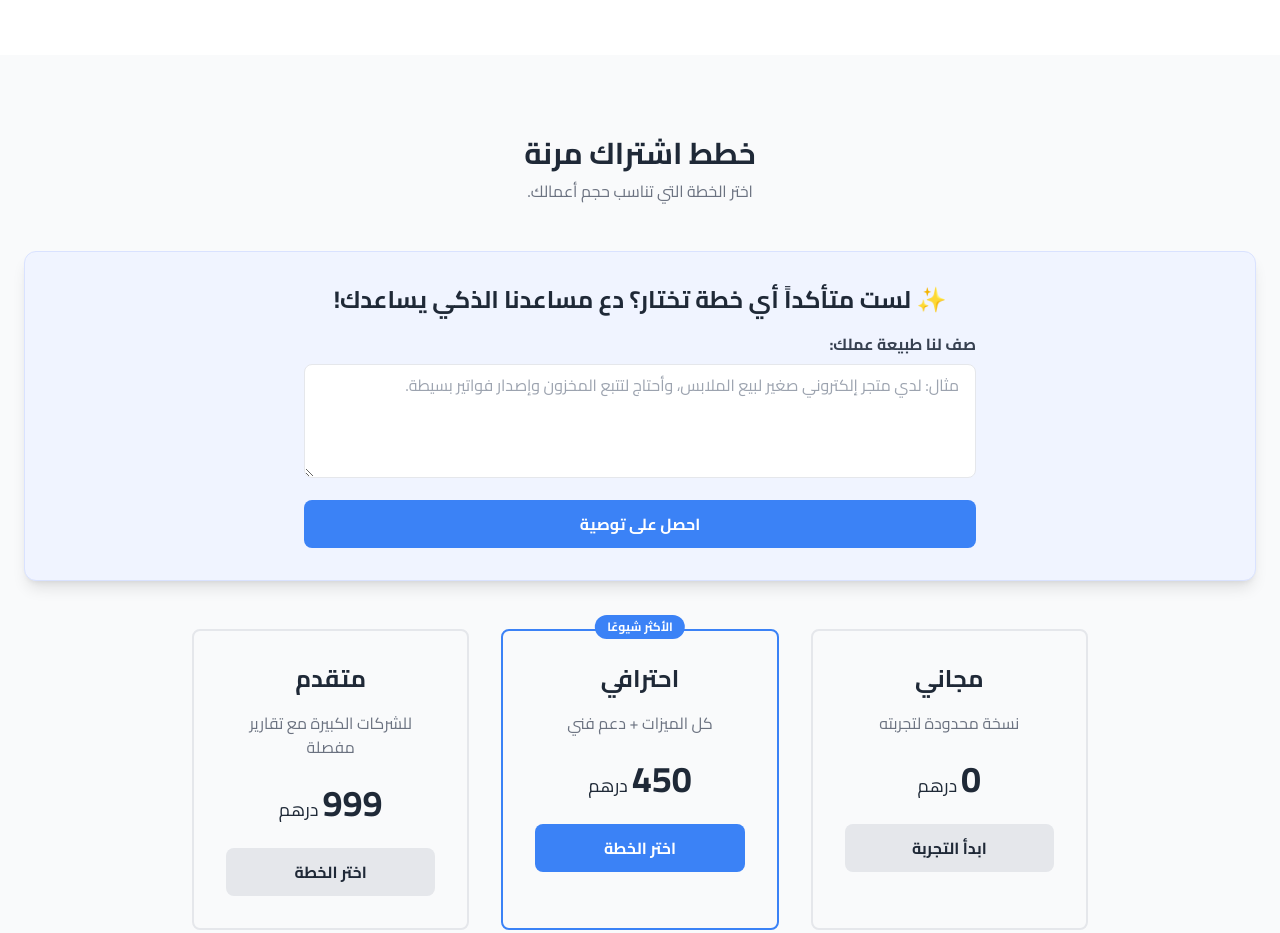
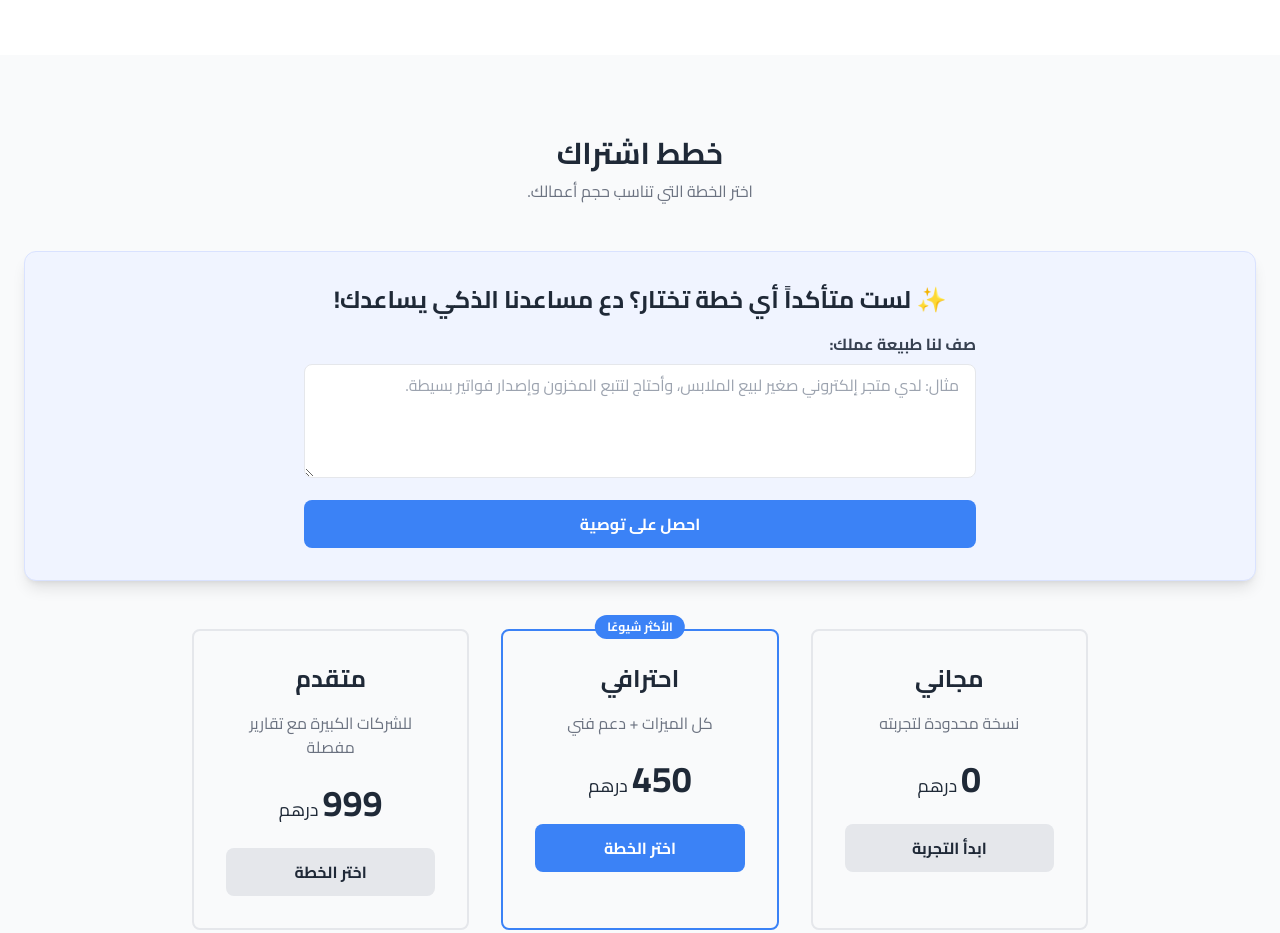
Before and after one commit to anas-2003/Quantix, a plain HTML site: page index.html in a window 1280 px wide. Shown: the part 2540-3473 px from the top of the page. Drawn offline with nearby package versions, Linux system fonts and the light colour scheme.

Commit message:
index.html

```diff
--- a/index.html
+++ b/index.html
@@ -178,7 +178,7 @@
     <section id="pricing" class="py-20 bg-gray-50">
         <div class="container mx-auto px-6">
             <div class="text-center mb-12" data-aos="fade-up">
-                <h2 class="text-3xl font-bold text-gray-800">خطط اشتراك مرنة</h2>
+                <h2 class="text-3xl font-bold text-gray-800">خطط اشتراك</h2>
                 <p class="text-gray-500 mt-2">اختر الخطة التي تناسب حجم أعمالك.</p>
             </div>
              <!-- Gemini Feature: AI Plan Recommender -->
```
